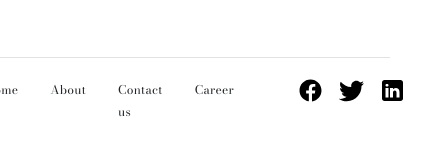
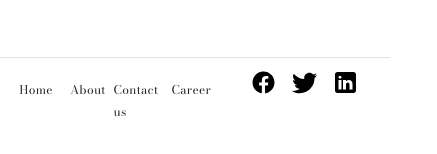
Before and after one commit to hyper-stars/ChicPicks, an Angular app: page / in a window 390 px wide. Shown: the part 787-941 px from the top of the page, 437 px wide, since content can reach past the window. Built offline with nearby package versions, Linux system fonts and the light colour scheme; no server answers.

Commit message:
fix fontsize

```diff
--- a/src/app/components/footer/footer.component.css
+++ b/src/app/components/footer/footer.component.css
@@ -14,8 +14,9 @@ ul:nth-of-type(1) {
   display: grid;
   place-content: center;
   justify-self: baseline;
+  justify-items: end;
   grid-template-columns: repeat(4, 1fr);
-  gap: 2rem;
+  gap: 1rem;
 }
 ul:nth-of-type(2) {
   display: grid;
@@ -36,4 +37,8 @@ ul li img {
   ul li a {
     font-size: 0.75rem;
   }
+  ul:nth-of-type(1) {
+    gap: 0.5rem;
+    padding: 0.5rem;
+  }
 }
```
